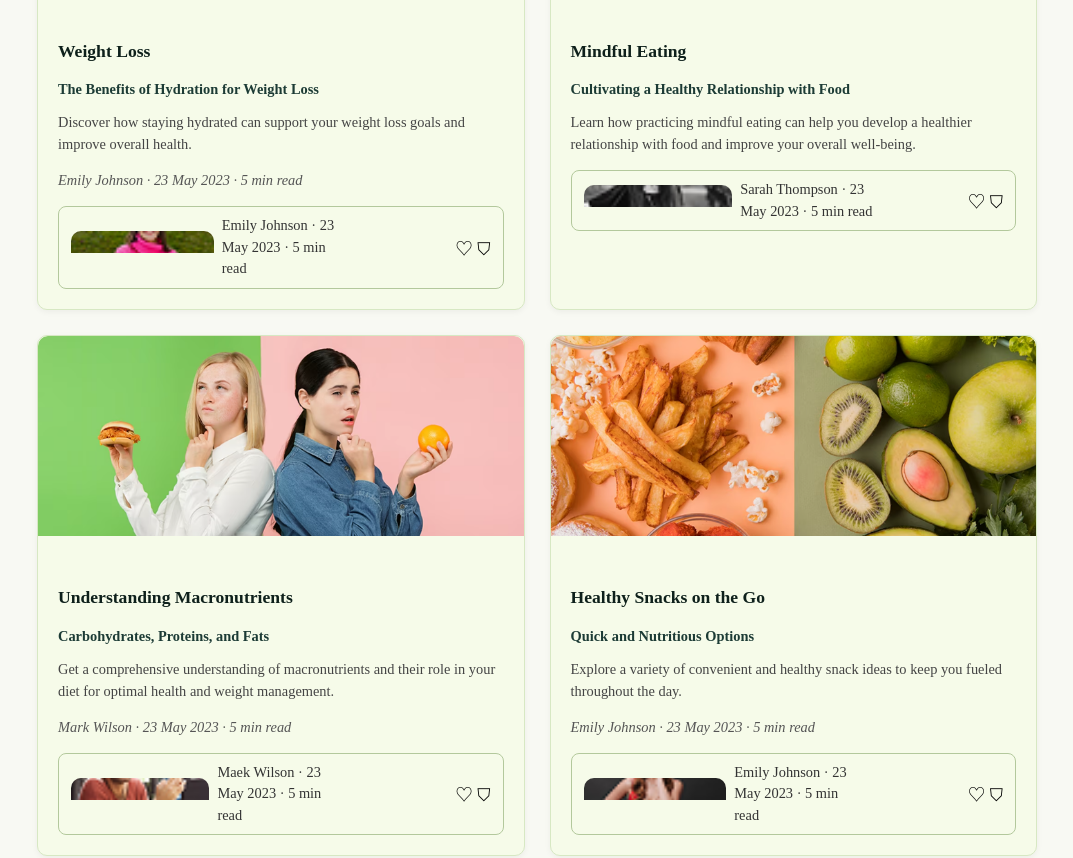
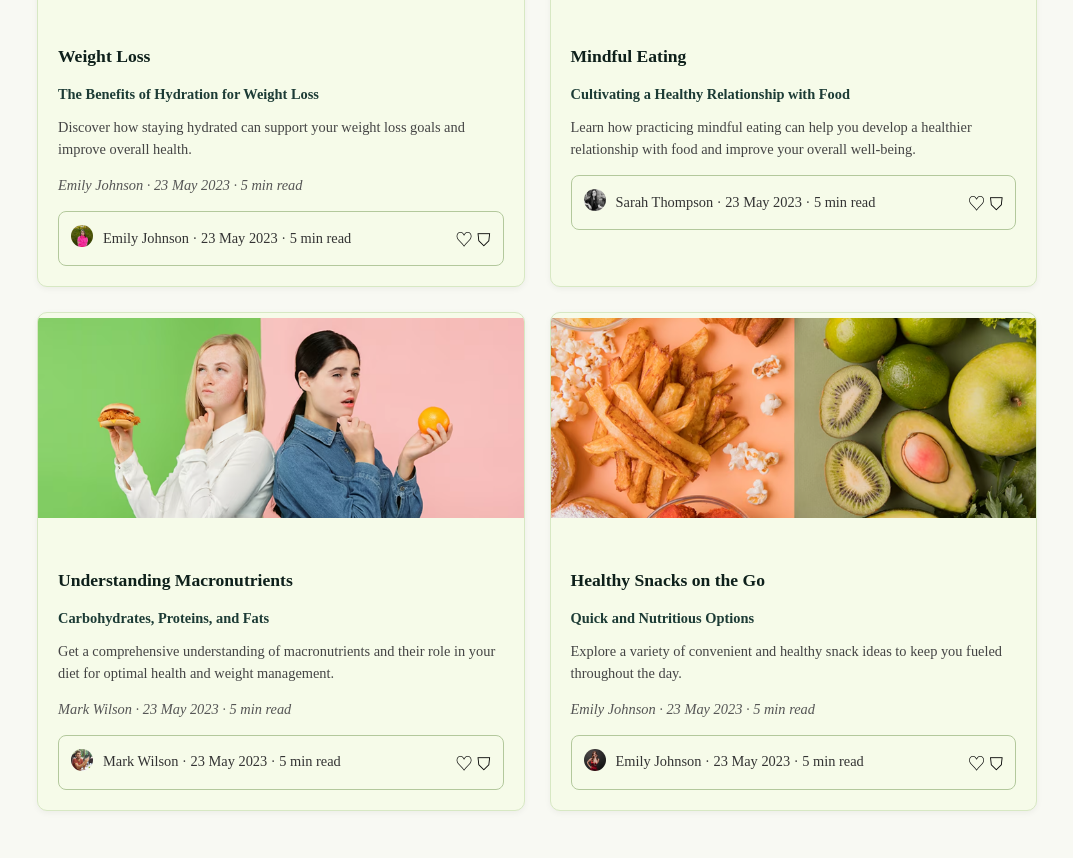
Before and after one commit to galo0008/mtm6201-midterm, a plain HTML site: page index.html in a window 1280 px wide. Shown: the part 2375-3233 px from the top of the page, without its empty margins (103-1176 px from the left). Drawn offline with Linux system fonts and the light colour scheme.

Commit message:
fix author img

```diff
--- a/css/style.css
+++ b/css/style.css
@@ -376,23 +376,22 @@ header[role="banner"] {
 
 }
 
-.blog-card img:first-child {
+
+.blog-card img {
   width: 100%;
-  border-radius: 10px 10px 0 0;
-  /* round top corners */
+
   margin-bottom: 10px;
+  margin-top: 5px;
   object-fit: cover;
 }
 
 .author-left {
-  display: flex;
-  align-items: center;
-  gap: 8px;
+  display:flex; align-items:center; gap:10px; margin-top:auto;
 }
 
 .author-left img {
-  width: 32px;
-  height: 32px;
+  width: 36px;
+  height: 36px;
   border-radius: 50%;
   object-fit: cover;
 }
@@ -417,7 +416,7 @@ header[role="banner"] {
   }
 }
 
-/* author photos wont be small i gave up */
+
 
 .testimonials {
   text-align: center;
--- a/index.html
+++ b/index.html
@@ -214,8 +214,8 @@
                         <p class="author">Mark Wilson · 23 May 2023 · 5 min read</p>
                         <div class="author-info">
                             <div class="author-left">
-                                <img src="images/home-img/Image-1.png" alt="Maek Wilson author" />
-                                <p>Maek Wilson · 23 May 2023 · 5 min read</p>
+                                <img src="images/home-img/Image-1.png" alt="Mark Wilson author" />
+                                <p>Mark Wilson · 23 May 2023 · 5 min read</p>
                             </div>
                             <div class="author-right">
                                 ㅤ ♡ ⛉</div>
```
